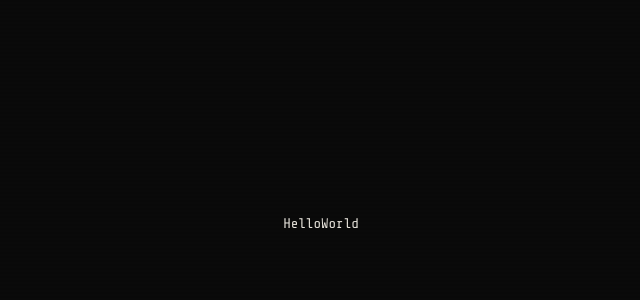
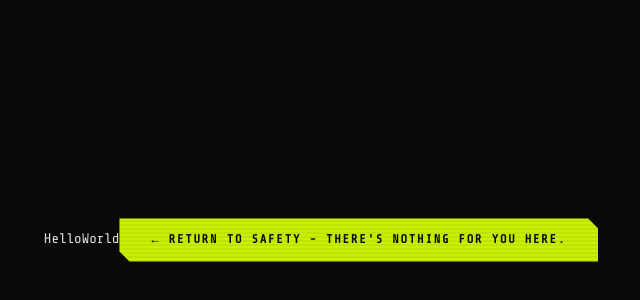
Before and after one commit to Deridealized/existerror-2026, a React (Vite) app: page /helloworld in a window 1280 px wide. Shown: the part 176-476 px from the top of the page, without its empty margins (319-959 px from the left). Built offline with nearby package versions, Linux system fonts and the light colour scheme.

Commit message:
feat(page): helloworld return

```diff
--- /dev/null
+++ b/src/pages/HelloWorld/HelloWorld.module.css
@@ -0,0 +1,28 @@
+.homeBtn {
+  display: inline-block;
+  margin-top: 2rem;
+  padding: 0.75rem 2rem;
+  background: var(--color-limegreen);
+  color: var(--color-black);
+  font-family: "Share Tech Mono", monospace;
+  font-size: 0.75rem;
+  letter-spacing: 0.15em;
+  text-transform: uppercase;
+  text-decoration: none;
+  font-weight: bold;
+  transition: all 0.15s;
+  clip-path: polygon(
+    0 0,
+    calc(100% - 10px) 0,
+    100% 10px,
+    100% 100%,
+    10px 100%,
+    0 calc(100% - 10px)
+  );
+}
+
+.homeBtn:hover {
+  background: var(--color-off-white);
+  transform: translate(-2px, -2px);
+  box-shadow: 4px 4px 0 var(--color-limegreen);
+}
--- a/src/pages/HelloWorld/HelloWorld.tsx
+++ b/src/pages/HelloWorld/HelloWorld.tsx
@@ -1,5 +1,14 @@
+import s from "./HelloWorld.module.css";
+
 const HelloWorld = () => {
-  return <div>HelloWorld</div>;
+  return (
+    <div>
+      HelloWorld
+      <a href="/" className={s.homeBtn}>
+        ← Return to safety - there's nothing for you here.
+      </a>
+    </div>
+  );
 };
 
 export default HelloWorld;
```
